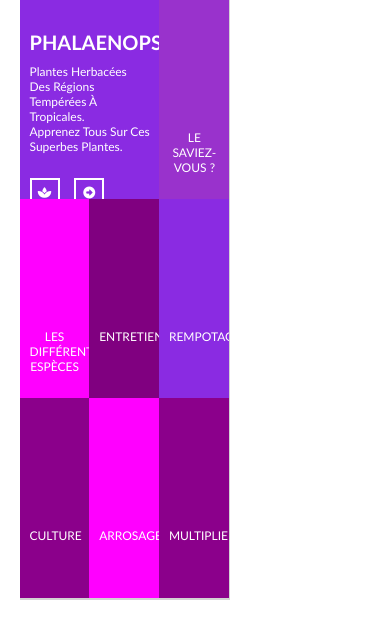
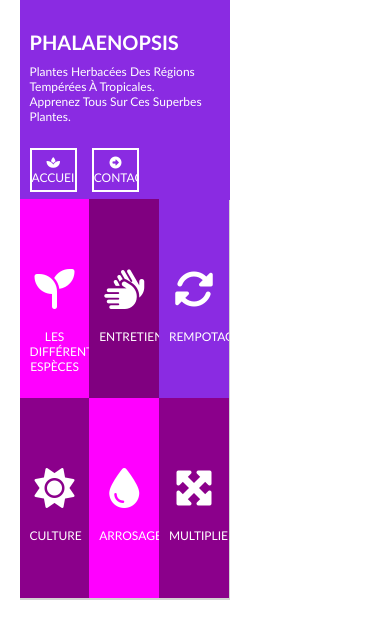
Before and after one commit to Sylvie-B/sylvie-eval-front, a plain HTML site: page index.html in a window 390 px wide. Drawn offline with Linux system fonts and the light colour scheme.

Commit message:
debut du responsive

```diff
--- a/index.html
+++ b/index.html
@@ -6,6 +6,7 @@
     <meta name="viewport" content="width=device-width, initial-scale=1.0">
     <link rel="stylesheet" href="style.css">
     <script src="https://kit.fontawesome.com/b3c591f1b4.js" crossorigin="anonymous"></script>
+    <meta name="viewport" content="width=device-width, initial-scale=1.0">
 </head>
 <body>
     <div id="container">
--- a/style.css
+++ b/style.css
@@ -117,7 +117,8 @@ a{
 
 .case i{
     font-size: 4em;
-    margin: 0 1.5em 0.5em 1.5em;
+    width: 100%;
+    margin-bottom: 0.5em;
 }
 
 .case span{
@@ -157,3 +158,13 @@ a{
     margin-left: -4px;
     text-align: right;
 }
+
+@media screen and (max-width: 400px){
+    #question{
+        display: none;
+    }
+    #titre{
+        width: 100%;
+    }
+
+}
```
